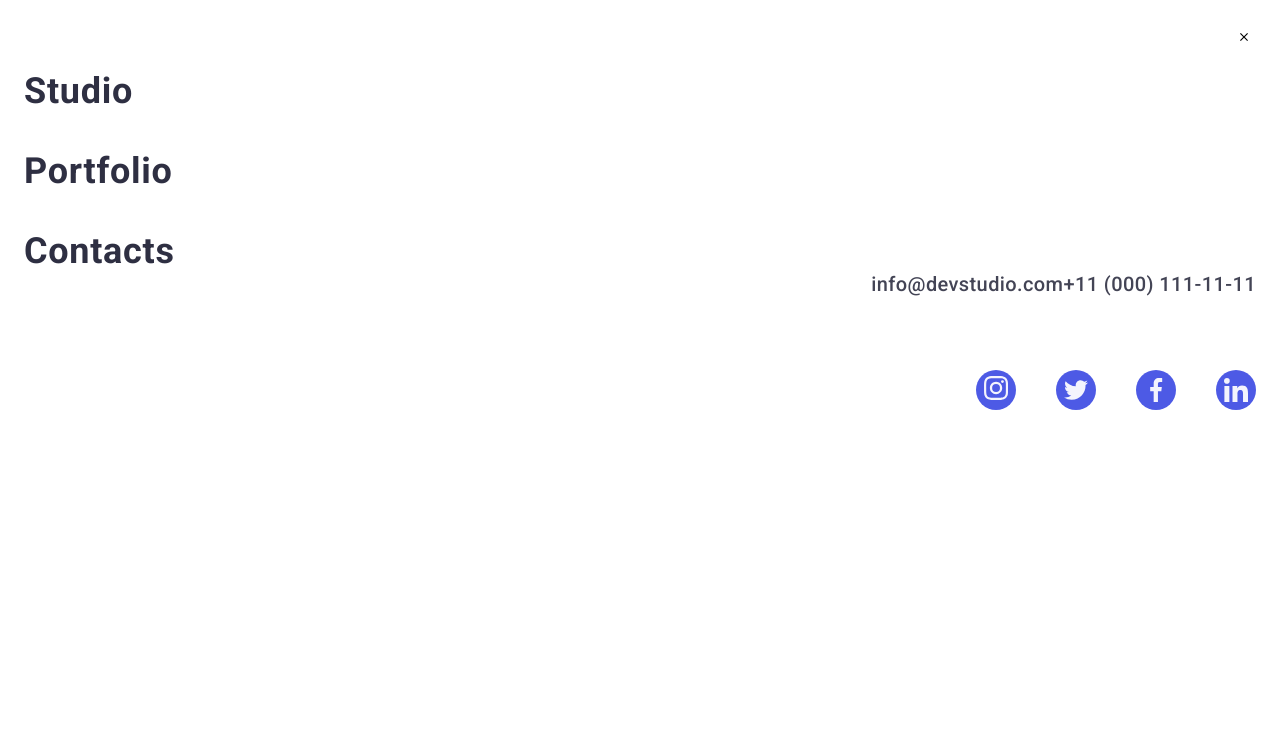
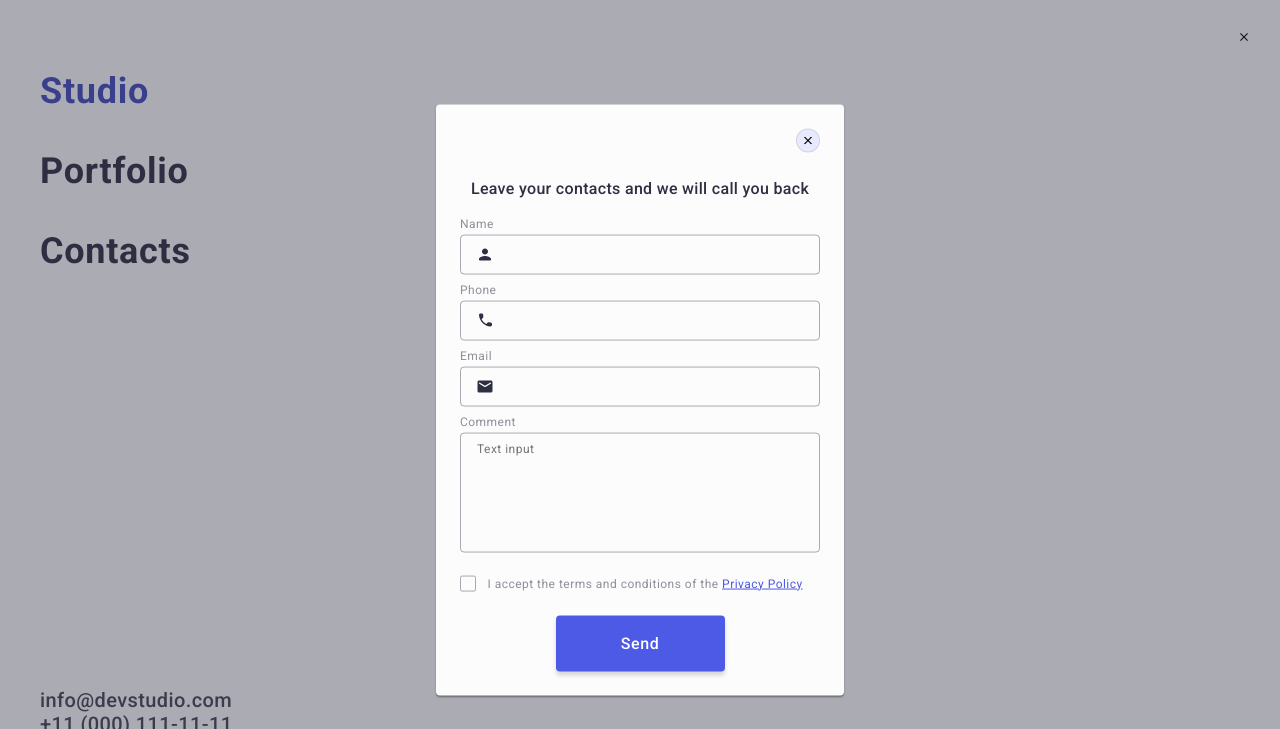
Before and after one commit to Sveta28U/goit-markup-hw-06, a plain HTML site: page index.html in a window 1280 px wide. Shown: the top 729 px of the page. Drawn offline with nearby package versions, Linux system fonts and the light colour scheme.

Commit message:
comit html 6

```diff
--- a/css/styles.css
+++ b/css/styles.css
@@ -214,10 +214,25 @@ color: #2e2f42;
     top: 0;
     left: 0;
     background-color: #fff;
-    padding: 24px;
+    flex-direction: column;
+    justify-content: space-between;
+    opacity: 0;
+    pointer-events: none;
+    visibility: hidden;
 }
+.mob-menu-conteiner {
+    padding: 72px 24px 24px 40px;
+    display: flex;
+    flex-direction: column;
+    min-width: 320px;
+    margin: 0 auto;
+    width: 100%;
+    height: 100%;
 
+
+}
 .open-close-btn {
+    position: absolute;
     top: 24px;
     right: 24px;
     width: 24px;
@@ -227,13 +242,11 @@ color: #2e2f42;
     display: block;
     border: none;
     background-color: #fff;
-    margin-left: auto;
-    margin-bottom: 24px;
 
 }
 
 .mob-menu-navigation {
-
+    margin-bottom: auto;
     }
 
 .mob-menu-list {
@@ -245,7 +258,7 @@ color: #2e2f42;
 }
 
 .mob-menu-link {
-        font-weight: 700;
+    font-weight: 700;
         font-size: 36px;
         line-height: 1.11;
         letter-spacing: 0.02em;
@@ -253,21 +266,28 @@ color: #2e2f42;
         color: #2e2f42;
 }
 
-.mob-address {
-    display: flex;
-    flex-direction: column;
-    justify-content: space-between;
-}
+.address {
+ font-size: normal;
+ margin-left: auto;
 
-.address {
-    font-size: normal;
-    margin-bottom: 24px;
 
 }
 
 .mob-address-list {
-    margin-bottom: 50px;
-    display: flex;
+
+}
+.mob-logo-part {
+         font-weight: 700;
+        font-size: 36px;
+        line-height: 1.11;
+        letter-spacing: 0.02em;
+        text-transform: capitalize;
+        color: #404bbf;
+}
+.mob-logo-part:hover,
+.mob-logo-part:focus {
+    color:#404bbf ;
+
 }
 
 .mob-address-item {}
@@ -278,8 +298,6 @@ color: #2e2f42;
         line-height: 1.2;
         letter-spacing: 0.02em;
         color: #434455;
-
-
 }
 
 .mob-menu-soc-list {
--- a/index.html
+++ b/index.html
@@ -64,7 +64,8 @@
           </svg>
         </button>
       </div>
-      <div class="mob-menu">
+      <div class="mob-menu is-open">
+        <div class="mob-menu-conteiner">
           <button type="button" class="open-close-btn">
             <svg class="modal-close-icon" width="8" height="8">
               <use href="./images/icons.svg#icon-Vector"></use>
@@ -73,7 +74,7 @@
           <nav class="mob-menu-navigation">
             <ul class="mob-menu-list">
               <li class="mob-menu-item">
-              <a class="mob-menu-link" href="./index.html">Studio</a>
+                <a class="mob-logo-part" href="./index.html">Studio</a>
               </li>
               <li class="mob-menu-item">
                 <a href="" class="mob-menu-link">Portfolio</a>
@@ -104,6 +105,7 @@
                 </li>
               </ul>
             </address>
+          </div>
           <ul class="mob-menu-soc-list">
             <li class="mob-menu-soc-item">
               <a class="mob-menu-soc-link" href="">
@@ -718,7 +720,7 @@
         </div>
       </div>
     </footer>
-    <!-- <div class="backdrop is-open">
+    <div class="backdrop is-open">
       <div class="modal">
         <button type="button" class="modal-close-btn">
           <svg class="modal-close-icon" width="8" height="8">
@@ -802,6 +804,6 @@
           <button type="submit" class="checkbox-btn">Send</button>
         </form>
       </div>
-    </div> -->
+    </div>
   </body>
 </html>
```
Lines whose indentation alone changed are shown as unchanged.
